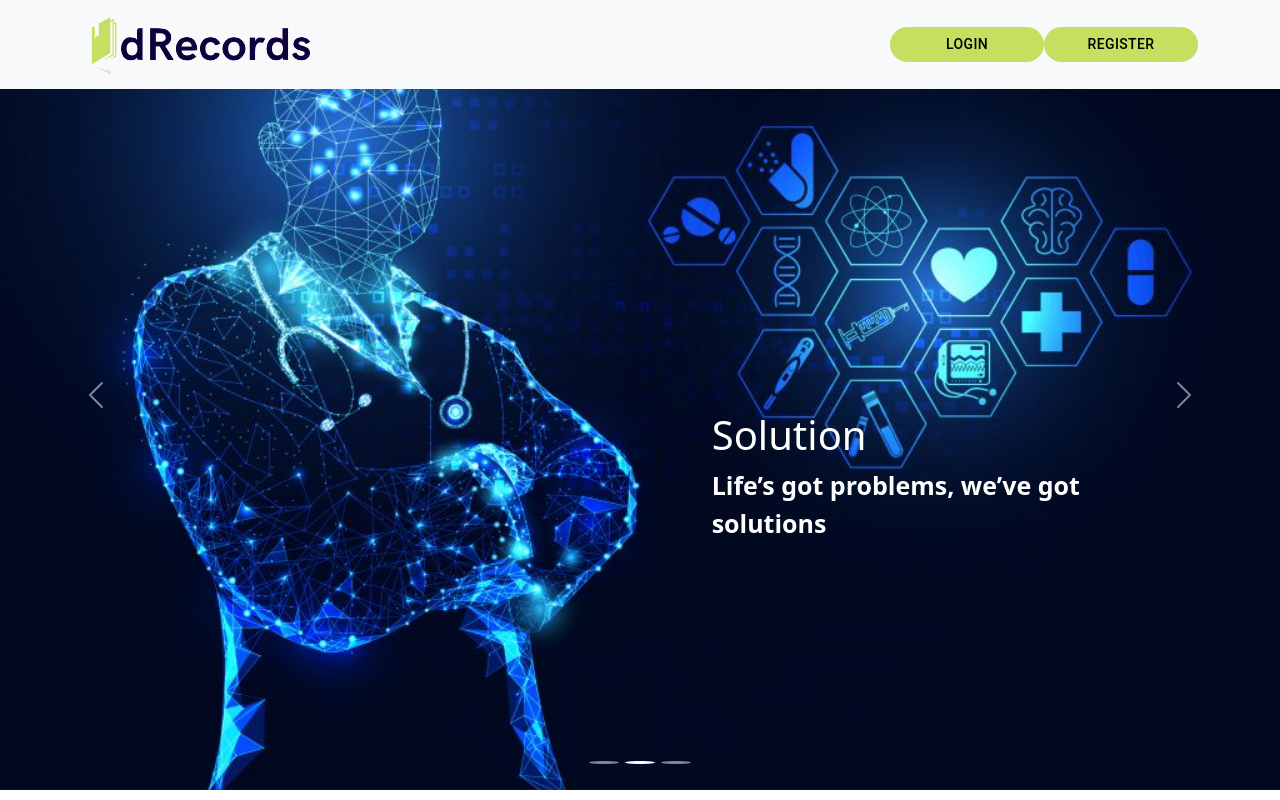
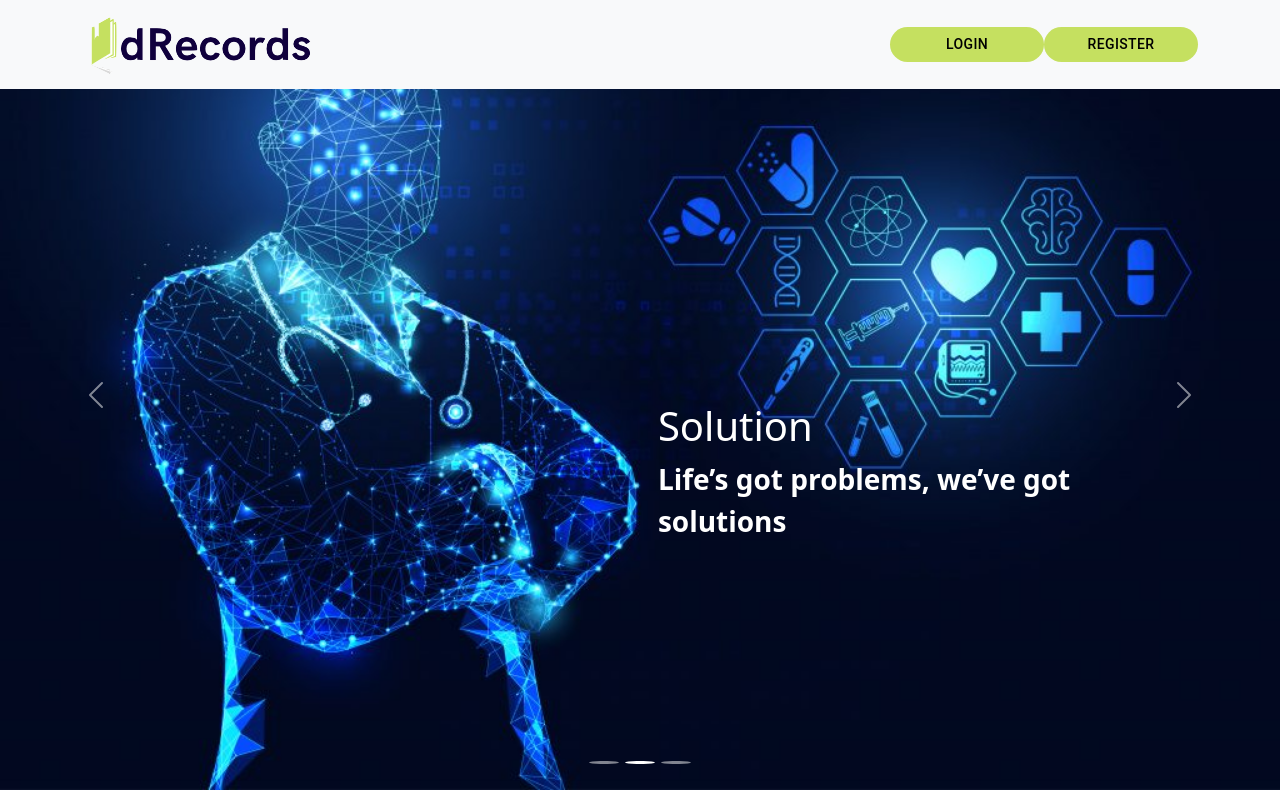
Before and after one commit to valik94/CovidCentral, a React (Create React App) app in the folder client/: page / in a window 1280 px wide. Built offline with nearby package versions, Linux system fonts and the light colour scheme; a web font is replaced by a local one.

Commit message:
change font-size and padding in carousel

```diff
--- a/client/src/components/navcarousel.scss
+++ b/client/src/components/navcarousel.scss
@@ -12,27 +12,19 @@
 }
 
 .carousel-caption-a > p, .carousel-caption-b > p, .carousel-caption-c > p  {
-  font-size: 25px;
+  font-size: 28px;
 }
 .carousel-caption-b {
   position: absolute;
   bottom: 13.25rem;
-  left: 58%;
-  // padding-top: 1.25rem;
-  // padding-bottom: 1.25rem;
+  left: 52%;
   color: #fff;
 }
 
-// .carousel-caption-b > p {
-//   font-size: 28px;
-// }
 
 .carousel-caption-c {
-  // text-align: center;
   position: absolute;
-  bottom: 41.25rem;
-  left: 63%;
-  // padding-top: 1.25rem;
-  // padding-bottom: 1.25rem;
+  bottom: 52.25rem;
+  left: 60%;
   color: #fff;
 }
```
